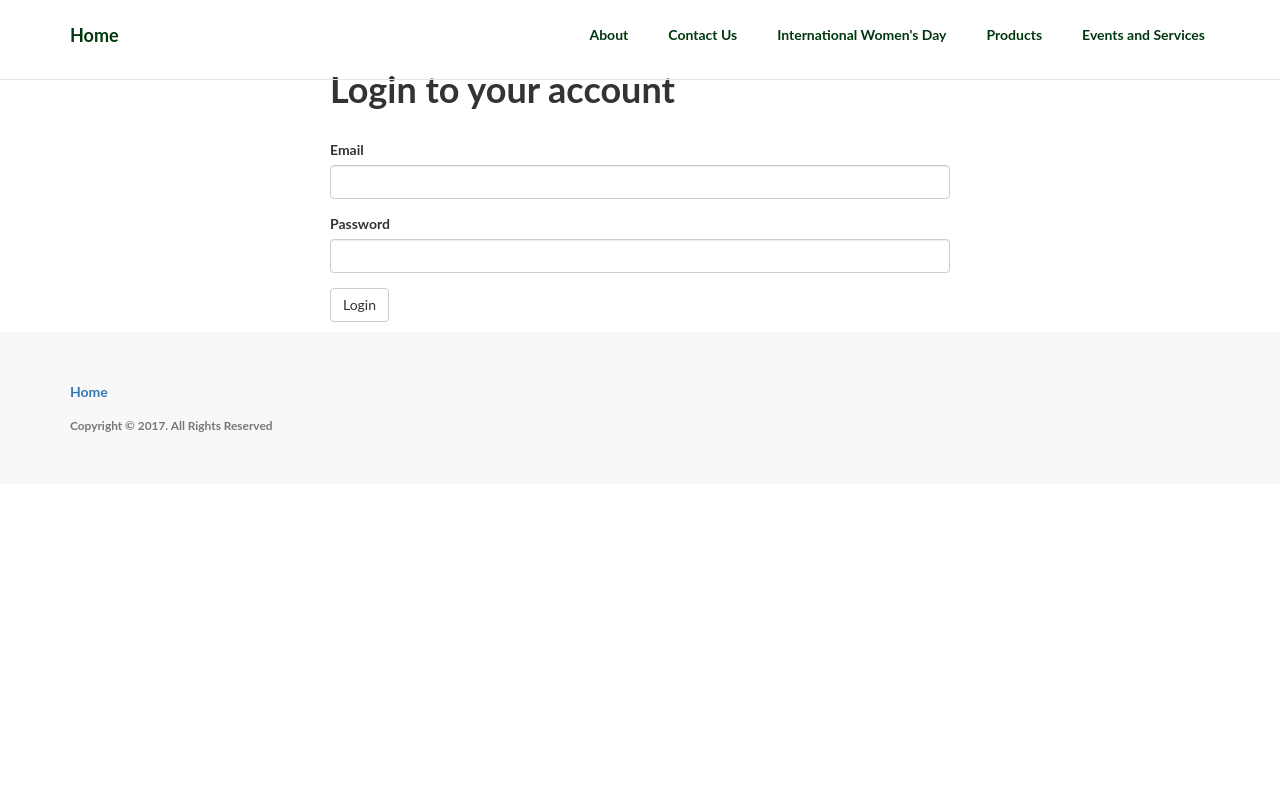
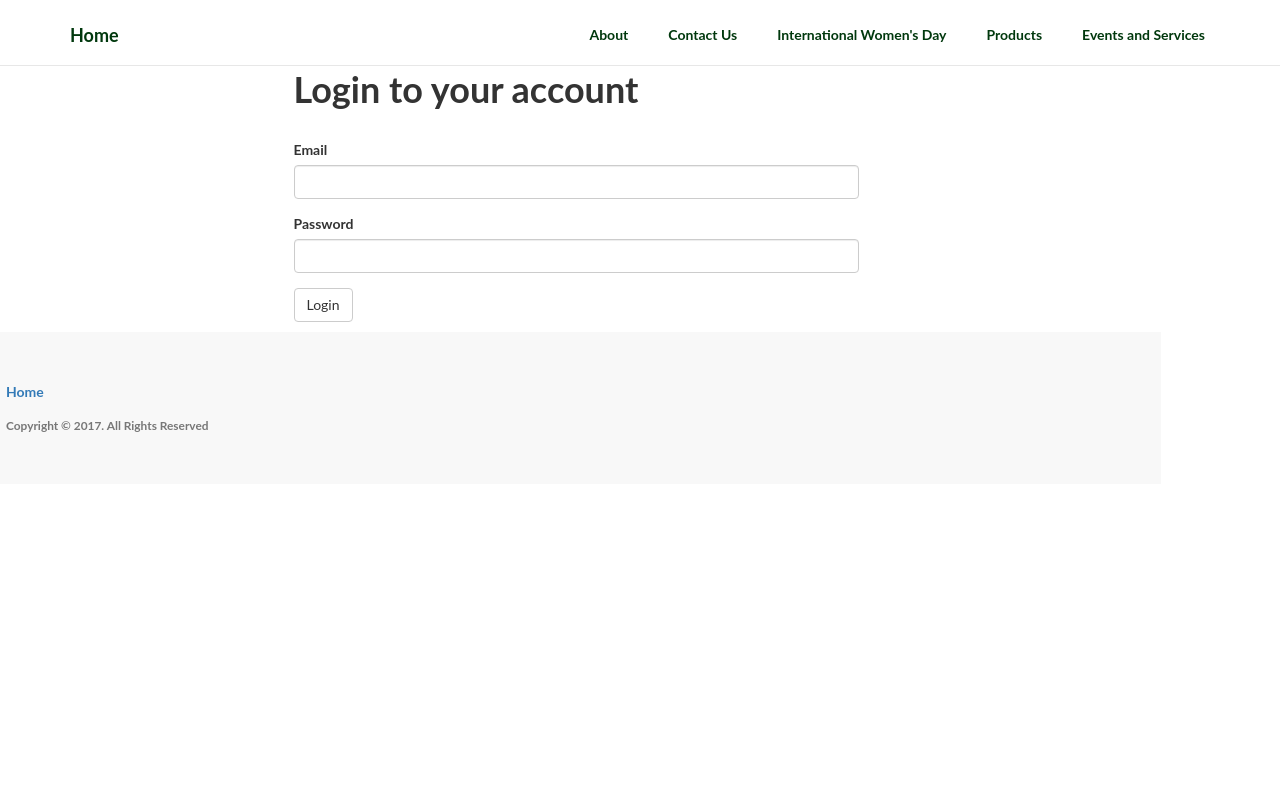
Before and after one commit to machariamarigi/simona_flowers, a Flask app: a page that uses app/templates/base.html in a window 1280 px wide. Run offline with Flask 2, Linux system fonts and the light colour scheme; parts of the project's set-up code (start-up, migrations or seed data) failed here and were passed over; some libraries are stand-ins or nearby versions.

Commit message:
Add change to layout

```diff
--- a/app/__init__.py
+++ b/app/__init__.py
@@ -30,12 +30,14 @@ def create_app(config_name):
         app.config.from_object(app_config[config_name])
         app.config.from_pyfile('config.py')
 
+    # import pdb; pdb.set_trace()
     db.init_app(app)
 
     login_manager.init_app(app)
     login_manager.login_message = "You must be logged in to access this page"
     login_manager.login_view = "auth.login"
 
+    from .models import User, Category, EventService, Products
     migrate = Migrate(app, db)
 
     Bootstrap(app)
--- a/app/static/css/style.css
+++ b/app/static/css/style.css
@@ -1,6 +1,9 @@
 body, html {
-  width: 100%;
-  height: 100%;
+  max-width: 90% !important;
+  max-height: 90% !important;
+  display: flex;
+  flex-wrap: wrap;
+  justify-content: center;
 }
 
 body, h1, h2, h3 {
@@ -8,12 +11,12 @@ body, h1, h2, h3 {
   font-weight: 700;
 }
 
-/*.wrapper {
+.wraper {
   min-height: 100%;
   height: auto !important;
   height: 100%;
   margin: 0 auto;
-}*/
+}
 
 .image {
   background-color: #00380D;
@@ -77,7 +80,6 @@ body, h1, h2, h3 {
   Navbar Styles
 */
 .navbar {
-  height: 80px;
   background-color: transparent;
   color: #00380D;
   z-index: 100;
@@ -170,8 +172,8 @@ p.copyright {
 
 .wrapper {
   display: table;
-  height: 100%;
-  width: 100%;
+  height: 80%;
+  width: 80%;
 }
 
 .floral-background {
--- a/migrations/versions/24c437a1deb9_.py
+++ b/migrations/versions/f232eca3a63a_.py
@@ -1,8 +1,8 @@
 """empty message
 
-Revision ID: 24c437a1deb9
+Revision ID: f232eca3a63a
 Revises:
-Create Date: 2017-06-02 15:24:33.967714
+Create Date: 2017-07-10 17:14:58.280174
 
 """
 from alembic import op
@@ -10,7 +10,7 @@ import sqlalchemy as sa
 
 
 # revision identifiers, used by Alembic.
-revision = '24c437a1deb9'
+revision = 'f232eca3a63a'
 down_revision = None
 branch_labels = None
 depends_on = None
```
Also changed, not shown: app/database.db (added).
